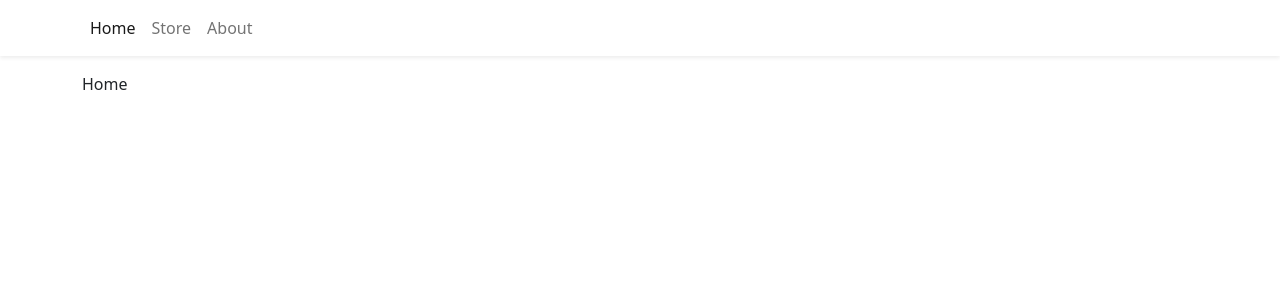
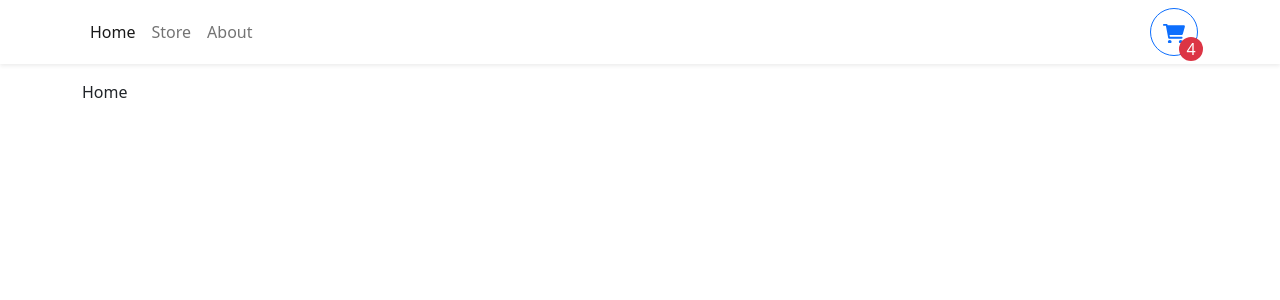
Before and after one commit to Mbarachi/shopping-cart, a React (Vite) app: page / in a window 1280 px wide. Shown: the top 300 px of the page. Built offline with nearby package versions, Linux system fonts and the light colour scheme.

Commit message:
Update Navbar.tsx
Cart icon now creates

```diff
--- a/src/components/Navbar.tsx
+++ b/src/components/Navbar.tsx
@@ -1,15 +1,47 @@
 import { Container, Nav, Navbar as NavbarBs } from "react-bootstrap";
-import {NavLink} from "react-router-dom"
+import { NavLink } from "react-router-dom";
+import { Button } from "react-bootstrap";
 
 const Navbar = () => {
   return (
     <NavbarBs className="bg-white shadow-sm mb-3">
       <Container>
         <Nav className="me-auto">
-            <Nav.Link to="/" as={NavLink}>Home</Nav.Link>
-            <Nav.Link to="/store" as={NavLink}>Store</Nav.Link>
-            <Nav.Link to="/about" as={NavLink}>About</Nav.Link>
+          <Nav.Link to="/" as={NavLink}>
+            Home
+          </Nav.Link>
+          <Nav.Link to="/store" as={NavLink}>
+            Store
+          </Nav.Link>
+          <Nav.Link to="/about" as={NavLink}>
+            About
+          </Nav.Link>
         </Nav>
+        <Button
+          style={{ width: "3rem", height: "3rem", position: "relative" }}
+          variant="outline-primary"
+          className="rounded-circle"
+        >
+           <svg
+              xmlns="http://www.w3.org/2000/svg"
+              viewBox="0 0 576 512"
+              fill="currentColor"
+            >
+              <path d="M96 0C107.5 0 117.4 8.19 119.6 19.51L121.1 32H541.8C562.1 32 578.3 52.25 572.6 72.66L518.6 264.7C514.7 278.5 502.1 288 487.8 288H170.7L179.9 336H488C501.3 336 512 346.7 512 360C512 373.3 501.3 384 488 384H159.1C148.5 384 138.6 375.8 136.4 364.5L76.14 48H24C10.75 48 0 37.25 0 24C0 10.75 10.75 0 24 0H96zM128 464C128 437.5 149.5 416 176 416C202.5 416 224 437.5 224 464C224 490.5 202.5 512 176 512C149.5 512 128 490.5 128 464zM512 464C512 490.5 490.5 512 464 512C437.5 512 416 490.5 416 464C416 437.5 437.5 416 464 416C490.5 416 512 437.5 512 464z" />
+            </svg>
+
+            <div
+              className="rounded-circle bg-danger d-flex justify-content-center align-items-center"
+              style={{
+                color: "white",
+                width: "1.5rem",
+                height: "1.5rem",
+                position: "absolute",
+                bottom: 0,
+                right: 0,
+                transform: "translate(25%, 25%)",
+              }}>4</div>
+        </Button>
       </Container>
     </NavbarBs>
   );
```
